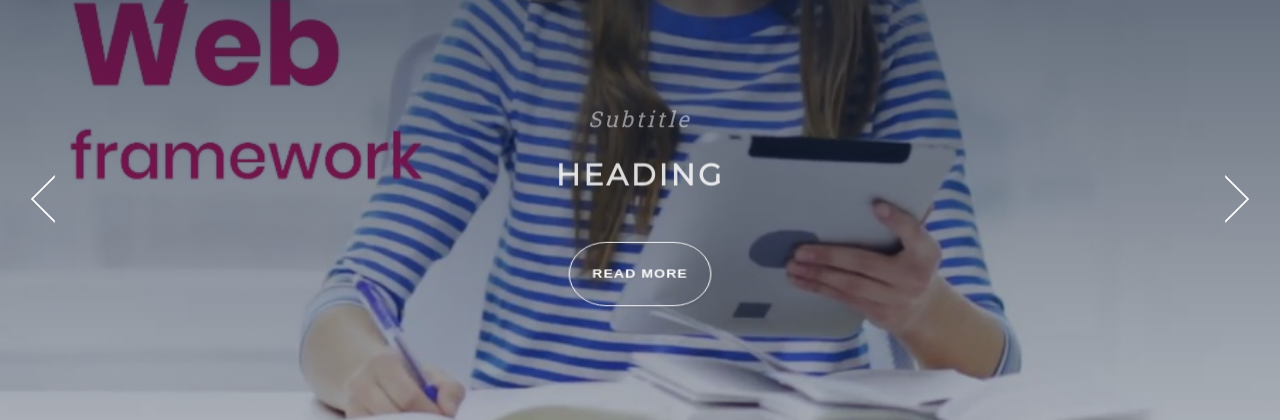
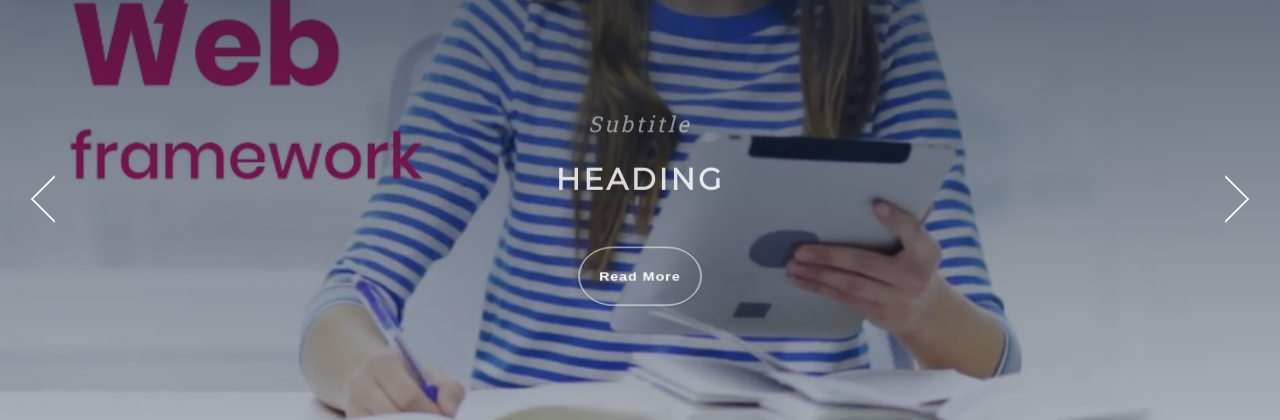
Before and after one commit to psstEdu/PSST, a Jekyll site: the page built from index.md, in a window 1280 px wide. Shown: the part 251-671 px from the top of the page. Built offline with Jekyll 4.4.1, drawn with Linux system fonts in a browser that asks for light colours.

Commit message:
Update style.html

```diff
--- a/_includes/style.html
+++ b/_includes/style.html
@@ -59,15 +59,14 @@ Main components
 
 .cd-btn {
   display: inline-block;
-  padding: 1.4em 1.6em;
-  margin-bottom: 2em;
+  padding: 1.2em 1.4em;
+  margin-bottom: 1.6em;
   border-radius: 50em;
   border: 1px solid #fff;
   color: #ffffff;
   font-weight: bold;
   font-size: 1.3rem;
   letter-spacing: 1px;
-  text-transform: uppercase;
   box-shadow: 0 1px 4px rgba(0, 0, 0, 0.1);
 }
 .no-touch .cd-btn:hover {
```
